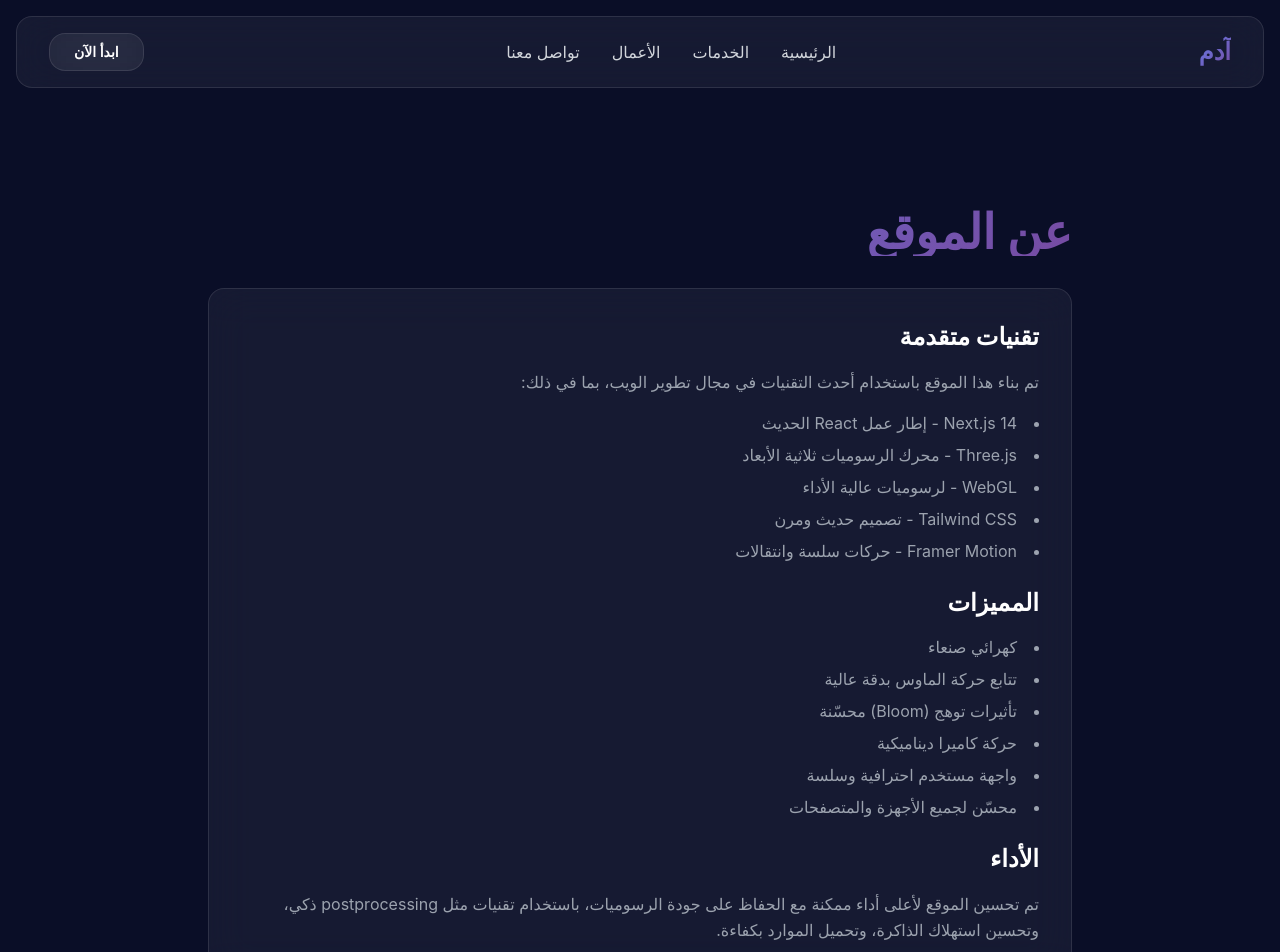
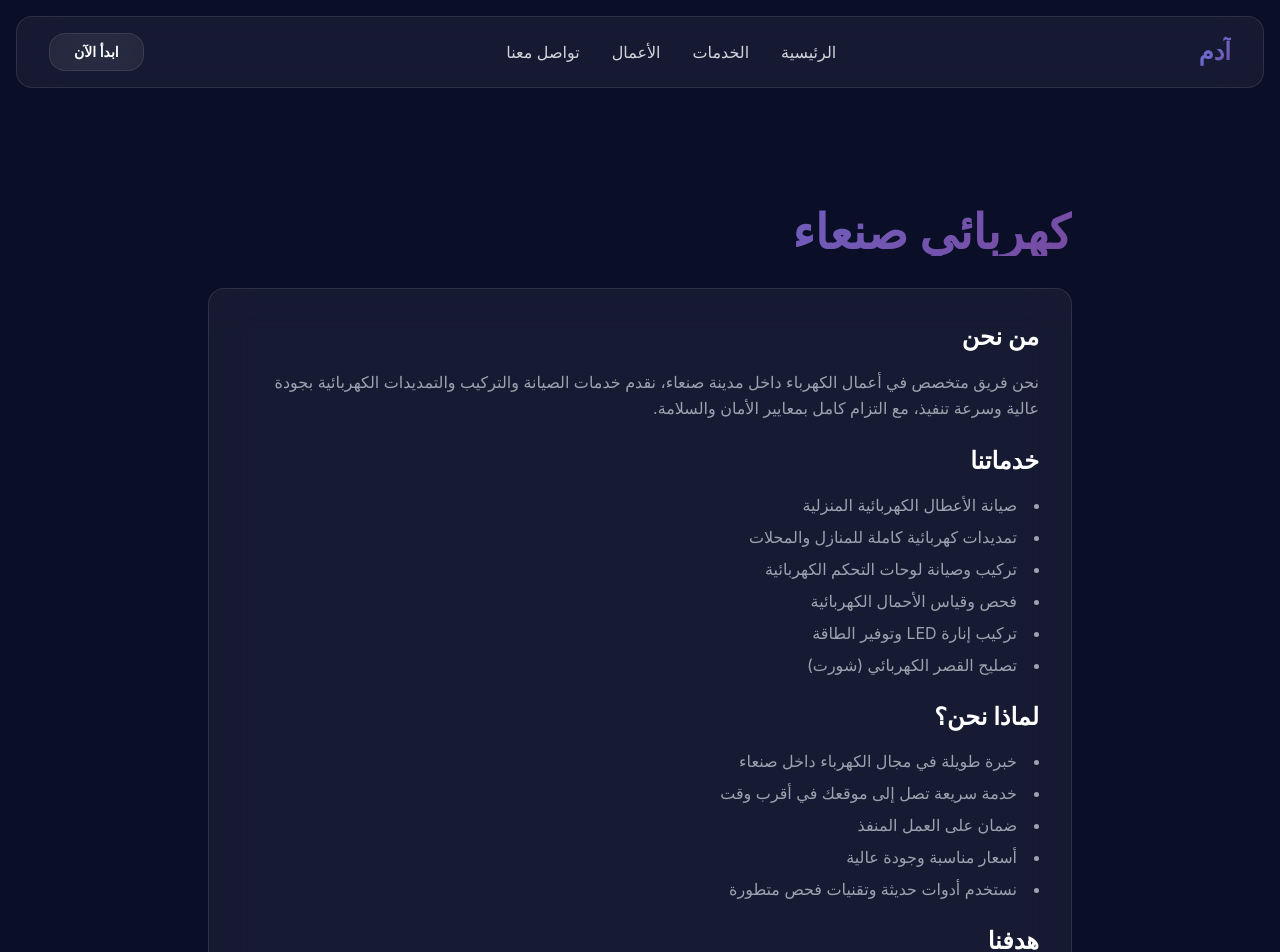
Before and after one commit to maximumadvye-source/maximum, a Next.js app: page /about in a window 1280 px wide. Shown: the top 952 px of the page. Built offline with nearby package versions, Linux system fonts and the light colour scheme.

Commit message:
Update page.tsx

```diff
--- a/app/about/page.tsx
+++ b/app/about/page.tsx
@@ -14,43 +14,55 @@ export default function About() {
           animate={{ opacity: 1, y: 0 }}
           transition={{ duration: 0.6 }}
         >
-          <h1 className="text-5xl font-bold gradient-text mb-8">عن الموقع</h1>
+          <h1 className="text-5xl font-bold gradient-text mb-8">كهربائي صنعاء</h1>
 
           <div className="glass p-8 rounded-xl space-y-6">
+
+            {/* قسم الخدمات */}
             <div>
-              <h2 className="text-2xl font-bold mb-4">تقنيات متقدمة</h2>
+              <h2 className="text-2xl font-bold mb-4">من نحن</h2>
               <p className="text-gray-400 leading-relaxed">
-                تم بناء هذا الموقع باستخدام أحدث التقنيات في مجال تطوير الويب، بما في ذلك:
+                نحن فريق متخصص في أعمال الكهرباء داخل مدينة صنعاء، نقدم خدمات الصيانة
+                والتركيب والتمديدات الكهربائية بجودة عالية وسرعة تنفيذ، مع التزام كامل
+                بمعايير الأمان والسلامة.
               </p>
-              <ul className="list-disc list-inside text-gray-400 mt-4 space-y-2">
-                <li>Next.js 14 - إطار عمل React الحديث</li>
-                <li>Three.js - محرك الرسوميات ثلاثية الأبعاد</li>
-                <li>WebGL - لرسوميات عالية الأداء</li>
-                <li>Tailwind CSS - تصميم حديث ومرن</li>
-                <li>Framer Motion - حركات سلسة وانتقالات</li>
+            </div>
+
+            {/* قسم المميزات */}
+            <div>
+              <h2 className="text-2xl font-bold mb-4">خدماتنا</h2>
+              <ul className="list-disc list-inside text-gray-400 space-y-2">
+                <li>صيانة الأعطال الكهربائية المنزلية</li>
+                <li>تمديدات كهربائية كاملة للمنازل والمحلات</li>
+                <li>تركيب وصيانة لوحات التحكم الكهربائية</li>
+                <li>فحص وقياس الأحمال الكهربائية</li>
+                <li>تركيب إنارة LED وتوفير الطاقة</li>
+                <li>تصليح القصر الكهربائي (شورت)</li>
               </ul>
             </div>
 
+            {/* قسم الجودة */}
             <div>
-              <h2 className="text-2xl font-bold mb-4">المميزات</h2>
+              <h2 className="text-2xl font-bold mb-4">لماذا نحن؟</h2>
               <ul className="list-disc list-inside text-gray-400 space-y-2">
-                <li>كهرائي صنعاء</li>
-                <li>تتابع حركة الماوس بدقة عالية</li>
-                <li>تأثيرات توهج (Bloom) محسّنة</li>
-                <li>حركة كاميرا ديناميكية</li>
-                <li>واجهة مستخدم احترافية وسلسة</li>
-                <li>محسّن لجميع الأجهزة والمتصفحات</li>
+                <li>خبرة طويلة في مجال الكهرباء داخل صنعاء</li>
+                <li>خدمة سريعة تصل إلى موقعك في أقرب وقت</li>
+                <li>ضمان على العمل المنفذ</li>
+                <li>أسعار مناسبة وجودة عالية</li>
+                <li>نستخدم أدوات حديثة وتقنيات فحص متطورة</li>
               </ul>
             </div>
 
+            {/* الأداء */}
             <div>
-              <h2 className="text-2xl font-bold mb-4">الأداء</h2>
+              <h2 className="text-2xl font-bold mb-4">هدفنا</h2>
               <p className="text-gray-400 leading-relaxed">
-                تم تحسين الموقع لأعلى أداء ممكنة مع الحفاظ على جودة الرسوميات،
-                باستخدام تقنيات مثل postprocessing ذكي، وتحسين استهلاك الذاكرة،
-                وتحميل الموارد بكفاءة.
+                هدفنا تقديم خدمة كهربائية آمنة وموثوقة لجميع العملاء في
+                مدينة صنعاء، مع الحفاظ على أعلى جودة في التنفيذ والالتزام
+                بالوقت والضمان.
               </p>
             </div>
+
           </div>
         </motion.div>
       </section>
```
